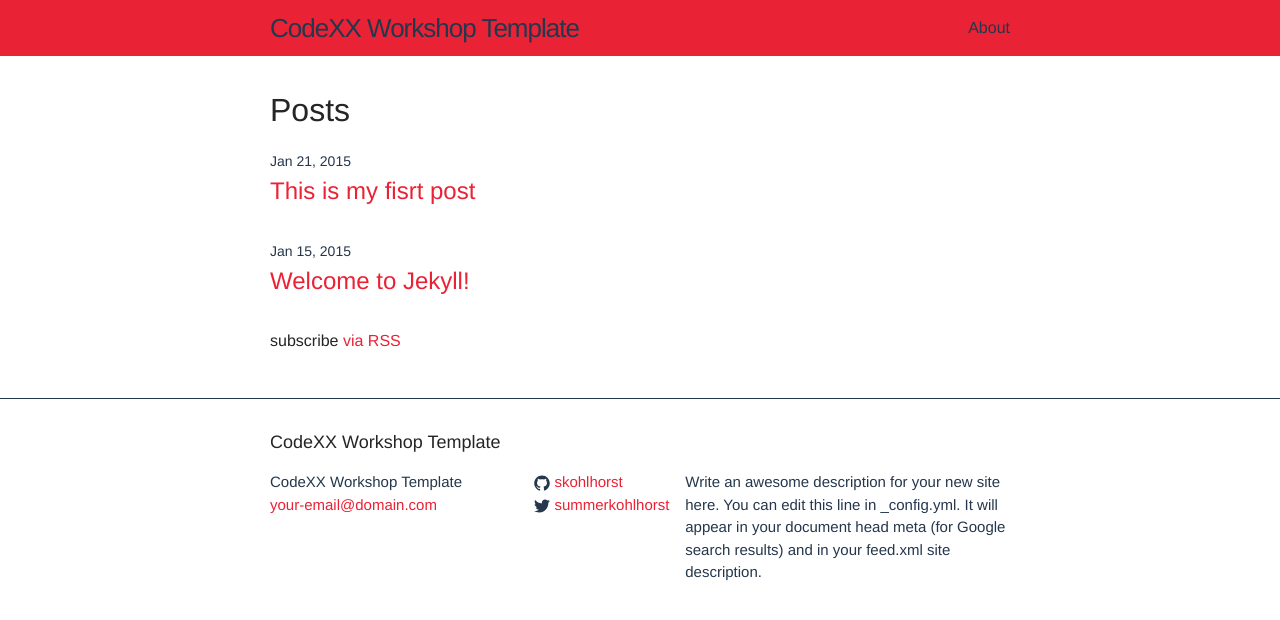
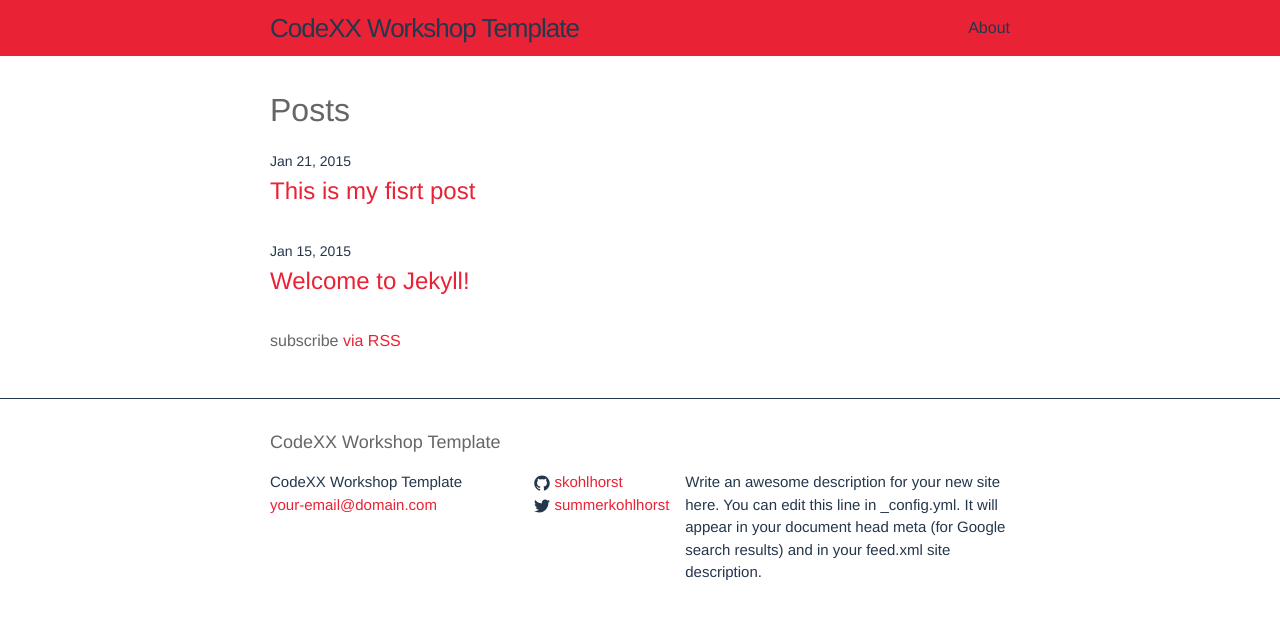
Before and after one commit to skohlhorst/CodeXX-Jekyll, a Jekyll site: the page built from index.html, in a window 1280 px wide. Shown: the top 620 px of the page. Built offline with Jekyll 4.4.1, drawn with Linux system fonts in a browser that asks for light colours.

Commit message:
Update main.scss

```diff
--- a/css/main.scss
+++ b/css/main.scss
@@ -16,7 +16,7 @@ $base-line-height:    1.5;
 // Base Colors
 $brand-color:         #EA2235;
 $accent-color:        #25374c;
-$text-color:          #252525;
+$text-color:          #666;
 $background-color:    #fff;
 
 // Navigation
```
